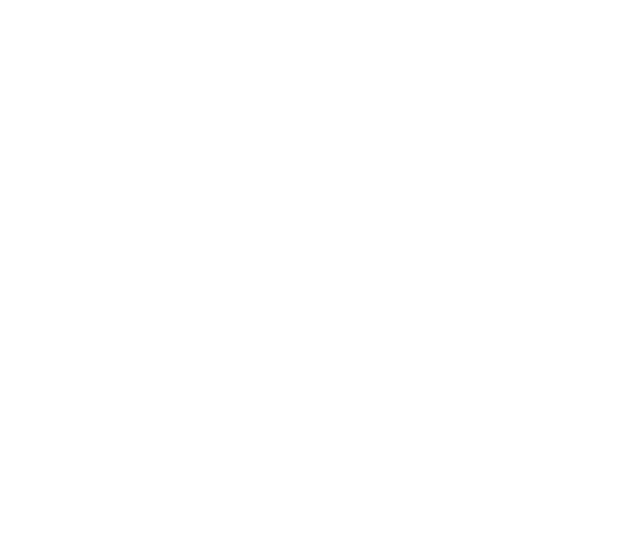
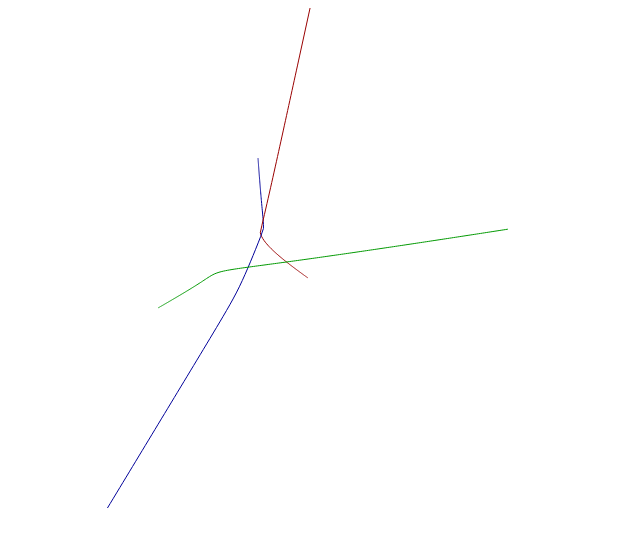
Before and after one commit to makarov-andrey/n-body-problem, a website built with webpack: page index.html in a window 1280 px wide. Shown: the whole page, without its empty margins (0-640 px from the left). Built offline with nearby package versions, Linux system fonts and the light colour scheme.

Commit message:
trajectories

```diff
--- a/index.html
+++ b/index.html
@@ -5,7 +5,7 @@
     <title>N-body problem</title>
 </head>
 <body>
-<canvas width="500" height="500" id="space"></canvas>
+<div id="space" style="width: 500px; height: 500px;"></div>
 <script src="dist/bundle.js"></script>
 </body>
 </html>
--- a/package.json
+++ b/package.json
@@ -10,6 +10,8 @@
   "author": "",
   "license": "ISC",
   "devDependencies": {
+    "css-loader": "^0.28.7",
+    "style-loader": "^0.19.0",
     "ts-loader": "^2.3.6",
     "typescript": "^2.6.0-dev.20170909",
     "typings": "^2.1.1",
--- /dev/null
+++ b/src/bootstrap.js
@@ -0,0 +1,2 @@
+import "./ts/app.ts";
+import "./css/style.css";
--- /dev/null
+++ b/src/css/style.css
@@ -0,0 +1,8 @@
+#space  {
+    position: relative;
+}
+#space canvas {
+    position: absolute;
+    top: 0;
+    left: 0;
+}
--- a/src/ts/CelestialMechanicsRenderer.ts
+++ b/src/ts/CelestialMechanicsRenderer.ts
@@ -1,22 +1,91 @@
 import {CelestialMechanicsModulator} from "./CelestialMechanicsModulator";
+import {Body} from "./models/Body";
+import {Position} from "./models/Position";
 
 export class CelestialMechanicsRenderer {
     public scale: number = 3e6;
+    public bodiesColors: Map<Body, string> = new Map;
+    public prevPositions: Map<Body, Position> = new Map;
+    protected trajectoriesLayer: CanvasRenderingContext2D;
+    protected bodiesLayer: CanvasRenderingContext2D;
 
     constructor (
-        public context: CanvasRenderingContext2D,
+        public space: HTMLElement,
         public modulator: CelestialMechanicsModulator
-    ) {}
+    ) {
+        this.createLayers();
+        this.fillColors();
+        this.fillPrevPositions();
+    }
+
+    private createLayers () {
+        let  trajectoriesCanvas = document.createElement("canvas");
+        trajectoriesCanvas.width = this.space.offsetWidth;
+        trajectoriesCanvas.height = this.space.offsetHeight;
+        this.space.appendChild(trajectoriesCanvas);
+        this.trajectoriesLayer = trajectoriesCanvas.getContext("2d");
+
+        let bodiesCanvas = document.createElement("canvas");
+        bodiesCanvas.width = this.space.offsetWidth;
+        bodiesCanvas.height = this.space.offsetHeight;
+        this.space.appendChild(bodiesCanvas);
+        this.bodiesLayer = bodiesCanvas.getContext("2d");
+    }
+
+    private fillColors () {
+        let niceColors = [
+            "#900",
+            "#090",
+            "#009",
+            "#990",
+            "#909",
+            "#099",
+            "#999",
+        ];
+
+        this.modulator.bodies.forEach(body => {
+            this.bodiesColors.set(body, niceColors.shift());
+        })
+    }
+
+    private fillPrevPositions () {
+        this.modulator.bodies.forEach(body => {
+            this.prevPositions.set(body, new Position(body.position.x, body.position.y));
+        })
+    }
 
     render () {
-        this.context.clearRect(0, 0, this.context.canvas.width, this.context.canvas.height);
-        this.context.fillStyle = "#900";
+        this.renderTrajectories();
+        this.renderBodies();
+    }
+
+    private renderBodies () {
+        this.bodiesLayer.clearRect(0, 0, this.bodiesLayer.canvas.width, this.bodiesLayer.canvas.height);
         this.modulator.bodies.forEach(body => {
-            this.context.beginPath();
             let x = body.position.x / this.scale;
             let y = body.position.y / this.scale;
-            this.context.arc(x, y, 3, 0, 2 * Math.PI);
-            this.context.fill();
+
+            this.bodiesLayer.fillStyle = this.bodiesColors.get(body);
+            this.bodiesLayer.beginPath();
+            this.bodiesLayer.arc(x, y, 3, 0, 2 * Math.PI);
+            this.bodiesLayer.fill();
         });
     }
+
+    private renderTrajectories () {
+        this.modulator.bodies.forEach(body => {
+            let oldX = this.prevPositions.get(body).x / this.scale;
+            let oldY = this.prevPositions.get(body).y / this.scale;
+
+            let newX = body.position.x / this.scale;
+            let newY = body.position.y / this.scale;
+
+            this.trajectoriesLayer.strokeStyle = this.bodiesColors.get(body);
+            this.trajectoriesLayer.beginPath();
+            this.trajectoriesLayer.moveTo(oldX, oldY);
+            this.trajectoriesLayer.lineTo(newX, newY);
+            this.trajectoriesLayer.stroke();
+        });
+        this.fillPrevPositions();
+    }
 }
--- a/src/ts/app.ts
+++ b/src/ts/app.ts
@@ -1,10 +1,10 @@
 import {CelestialMechanicsModulator} from "./CelestialMechanicsModulator";
 import {CelestialMechanicsRenderer} from "./CelestialMechanicsRenderer";
 
-let canvas = <HTMLCanvasElement> document.getElementById("space");
+let canvas = <HTMLElement> document.getElementById("space");
 
 let modulator = new CelestialMechanicsModulator();
-let renderer = new CelestialMechanicsRenderer(canvas.getContext("2d"), modulator);
+let renderer = new CelestialMechanicsRenderer(canvas, modulator);
 
 let integrationStep = 30 / 1000;
 setInterval(() => {
--- a/webpack.config.js
+++ b/webpack.config.js
@@ -1,7 +1,7 @@
 const path = require('path');
 
 module.exports = {
-    entry: './src/ts/app.ts',
+    entry: './src/bootstrap.js',
     output: {
         path: path.resolve(__dirname, 'dist'),
         filename: 'bundle.js',
@@ -12,7 +12,8 @@
     },
     module: {
         loaders: [
-            { test: /\.tsx?$/, loader: 'ts-loader' }
+            { test: /\.tsx?$/, loader: 'ts-loader' },
+            { test: /\.css$/, loader: "style-loader!css-loader" }
         ]
     },
     devtool: 'source-map'
```
Also changed, not shown: 1 other file.
